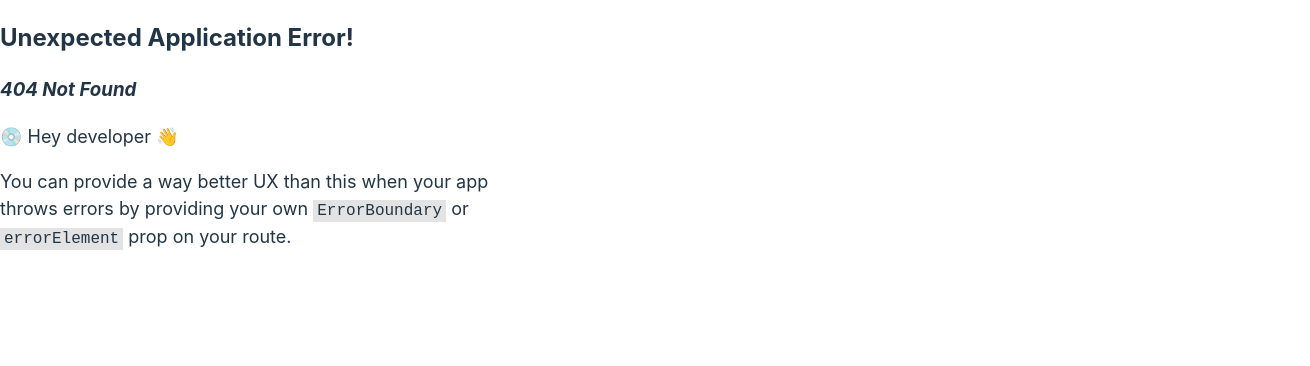
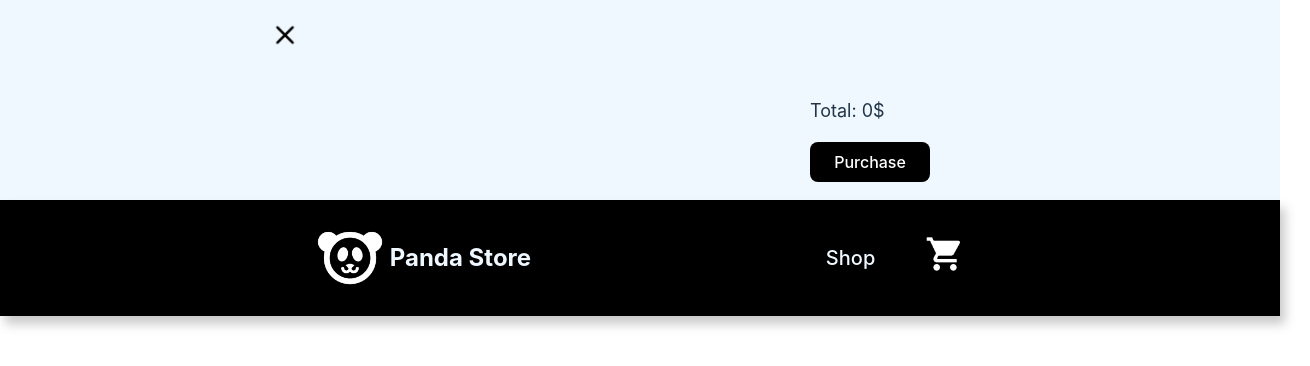
Before and after one commit to Shemuel-bot/shopping-cart, a React (Vite) app in the folder shopping-cart/: page /Shop/Cart in a window 1280 px wide. Before the commit this address had no page. Shown: the top 366 px of the page, 1310 px wide, since content can reach past the window. Built offline with nearby package versions, Linux system fonts and the light colour scheme.

Commit message:
styled a bit of cart

```diff
--- a/shopping-cart/src/components/App.jsx
+++ b/shopping-cart/src/components/App.jsx
@@ -4,6 +4,7 @@ import logo from '../images/panda.png'
 import { Link } from "react-router-dom";
 
 function App() {
+
 
   return (
     <>
--- a/shopping-cart/src/components/Cart.jsx
+++ b/shopping-cart/src/components/Cart.jsx
@@ -0,0 +1,20 @@
+import { Link } from 'react-router-dom'
+import close from '../images/window-close.png'
+import style from '../styles/Cart.module.css'
+
+const Cart = ()=>{
+    return(
+        <>
+        <div className={style.main}>
+        <Link to='/Shop'><img  className={style.close} src={close} alt="" /></Link>
+        <div ></div>
+
+        <div className={style.checkout}>
+        <p>Total: 0$</p>
+        <button className={style.btn}>Purchase</button>
+        </div>
+        </div>
+        </>
+    )
+}
+export default Cart
--- a/shopping-cart/src/components/Shop.jsx
+++ b/shopping-cart/src/components/Shop.jsx
@@ -1,23 +1,25 @@
 import { Link } from "react-router-dom"
+import { Outlet } from "react-router-dom"
 import logo from '../images/panda.png'
 import cart from '../images/cart.png'
 import '../styles/Shop.css'
 
-export default function Shop(){
-    return(
+export default function Shop() {
+    return (
         <>
+            <Outlet />
             <nav>
 
                 <Link to='/' className='link'>
-        <img src={logo} alt="" className='logo'/>
+                    <img src={logo} alt="" className='logo' />
                     <h2>Panda Store</h2>
                 </Link>
                 <div className='links'>
                     <Link to='Shop' className='link'> Shop</Link>
-        <Link ><img src={cart} alt="" className='cart'/></Link>
+                    <Link to='Cart'><img src={cart} alt="" className='cart' /></Link>
                 </div>
+            </nav>
 
-      </nav>
         </>
     )
 }
--- a/shopping-cart/src/main.jsx
+++ b/shopping-cart/src/main.jsx
@@ -1,9 +1,10 @@
 import React from 'react'
 import ReactDOM from 'react-dom/client'
 import { createBrowserRouter, RouterProvider } from "react-router-dom";
+import './styles/index.css'
 import App from './components/App.jsx'
-import './styles/index.css'
 import Shop from './components/Shop.jsx';
+import Cart from './components/Cart.jsx';
 
 
 const router = createBrowserRouter([
@@ -14,6 +15,9 @@ const router = createBrowserRouter([
   {
     path: "Shop",
     element: <Shop />,
+    children: [
+      {path: 'Cart', element: <Cart />},
+    ],
   },
 ]);
 
--- /dev/null
+++ b/shopping-cart/src/styles/Cart.module.css
@@ -0,0 +1,28 @@
+.main{
+    display: flex;
+    justify-content: space-evenly;
+    align-items: center;
+    min-height: 200px;
+    background-color: aliceblue;
+}
+
+
+
+.close{
+    position: absolute;
+    width: 30px;
+    height: 30px;
+    top: 20px;
+}
+.checkout{
+    max-width: 200px;
+    position: relative;
+    bottom: -30px;
+}
+
+.btn{
+    width: 120px;
+    height: 40px;
+    background-color: black;
+    color: white;
+}
```
Also changed, not shown: shopping-cart/src/images/window-close.png (added). Lines whose indentation alone changed are shown as unchanged.
